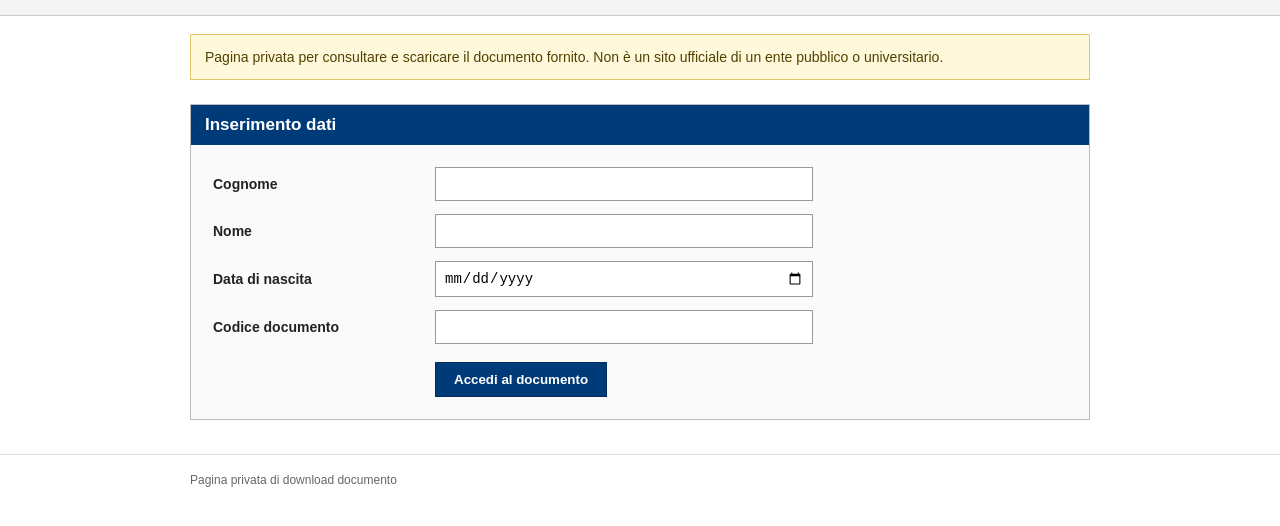
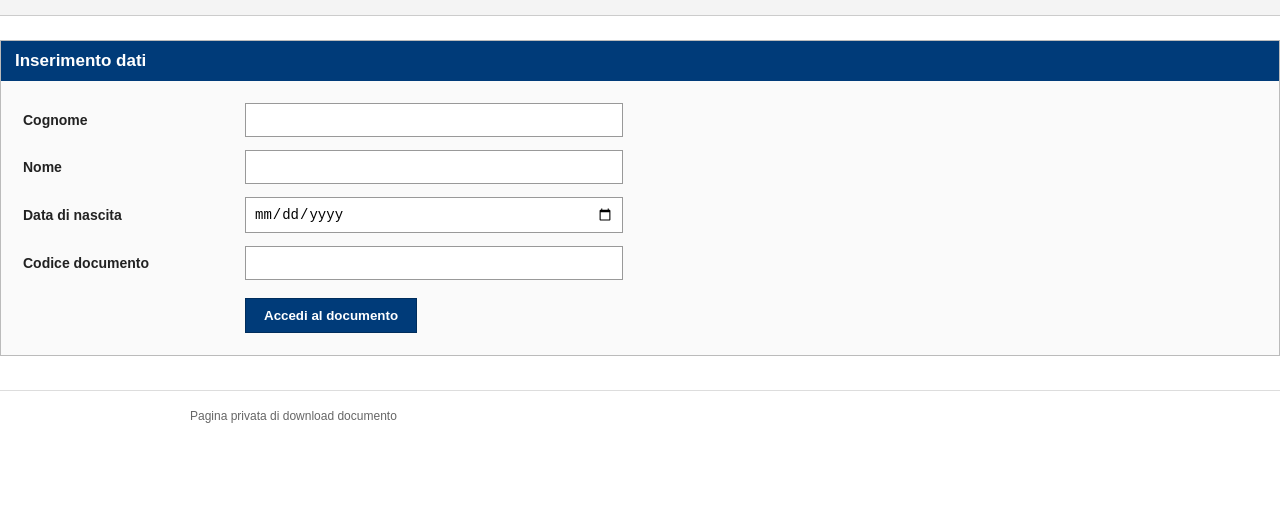
Before and after one commit to atilasarihmaali1994-lang/risultati-cils, a website: page public/index.html in a window 1280 px wide. Shown: the part 78-604 px from the top of the page. Drawn offline with Linux system fonts and the light colour scheme.

Commit message:
Update index.html

```diff
--- a/public/index.html
+++ b/public/index.html
@@ -124,10 +124,7 @@
     </div>
   </div>
 
-  <main class="wrap">
-    <div class="notice">
-      Pagina privata per consultare e scaricare il documento fornito. Non è un sito ufficiale di un ente pubblico o universitario.
-    </div>
+
 
     <section class="box">
       <div class="box-title">Inserimento dati</div>
```
